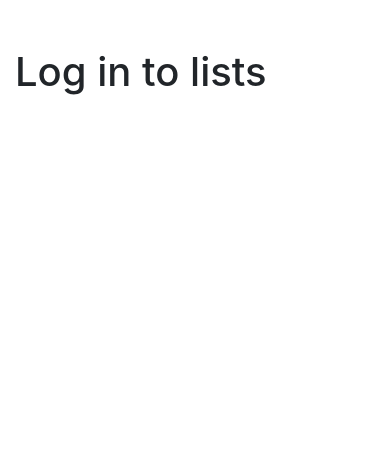
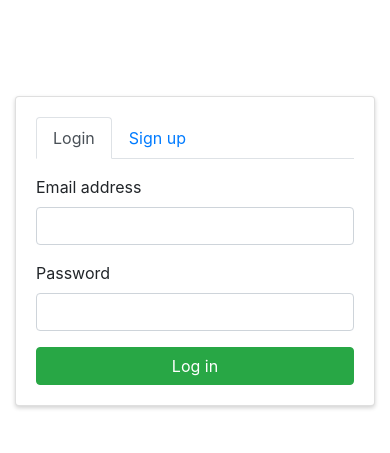
Before and after one commit to rrickgauer/lists, a Flask app: page /login in a window 390 px wide. Shown: the top 453 px of the page. Run offline with Flask 2, Linux system fonts and the light colour scheme; some libraries are stand-ins or nearby versions.

Commit message:
create forms

```diff
--- /dev/null
+++ b/src/front-end/lists/static/css/custom/style.css
@@ -0,0 +1,38 @@
+input[type=color],
+input[type=date],
+input[type=datetime],
+input[type=datetime-local],
+input[type=email],
+input[type=month],
+input[type=number],
+input[type=password],
+input[type=search],
+input[type=tel],
+input[type=text],
+input[type=time],
+input[type=url],
+input[type=week],
+select:focus,
+textarea {
+  font-size: 16px;
+}
+
+.my-shadow,
+.card {
+  box-shadow: 0px 2px 4px rgba(0, 0, 0, 0.18);
+}
+
+.card .card-header {
+  background-color: inherit;
+}
+
+@media screen and (max-width: 768px) {
+  .btn-stretch-sm {
+    width: 100%;
+  }
+}
+.card-form-sm {
+  max-width: 500px;
+}
+
+/*# sourceMappingURL=style.css.map */
--- /dev/null
+++ b/src/front-end/lists/static/css/custom/style.scss
@@ -0,0 +1,42 @@
+
+
+input[type=color],
+input[type=date],
+input[type=datetime],
+input[type=datetime-local],
+input[type=email],
+input[type=month],
+input[type=number],
+input[type=password],
+input[type=search],
+input[type=tel],
+input[type=text],
+input[type=time],
+input[type=url],
+input[type=week],
+select:focus,
+textarea {
+    font-size: 16px;
+}
+
+
+// card bg shadow
+.my-shadow,
+.card {
+    box-shadow: 0px 2px 4px rgba(0, 0, 0, 0.18);
+}
+
+.card .card-header {
+    background-color: inherit;
+}
+
+@media screen and (max-width: 768px) {
+    .btn-stretch-sm {
+        width: 100%;
+    }
+}
+
+
+.card-form-sm {
+    max-width: 500px;
+}
--- /dev/null
+++ b/src/front-end/lists/static/js/custom/login/index.js
@@ -0,0 +1,8 @@
+
+
+/**********************************************************
+Main logic
+**********************************************************/
+$(document).ready(function() {
+    //
+});
--- a/src/front-end/lists/templates/includes/footer.html
+++ b/src/front-end/lists/templates/includes/footer.html
@@ -1,8 +1,6 @@
 <!-- jquery -->
-<script src="https://code.jquery.com/jquery-3.5.1.slim.min.js" integrity="sha384-DfXdz2htPH0lsSSs5nCTpuj/zy4C+OGpamoFVy38MVBnE+IbbVYUew+OrCXaRkfj" crossorigin="anonymous"></script>
-
+<script src="https://ajax.googleapis.com/ajax/libs/jquery/3.5.1/jquery.min.js"></script>
 <!-- popper -->
-<script src="https://cdn.jsdelivr.net/npm/popper.js@1.16.1/dist/umd/popper.min.js" integrity="sha384-9/reFTGAW83EW2RDu2S0VKaIzap3H66lZH81PoYlFhbGU+6BZp6G7niu735Sk7lN" crossorigin="anonymous"></script>
-
+<script src="https://cdn.jsdelivr.net/npm/popper.js@1.16.0/dist/umd/popper.min.js" integrity="sha384-Q6E9RHvbIyZFJoft+2mJbHaEWldlvI9IOYy5n3zV9zzTtmI3UksdQRVvoxMfooAo" crossorigin="anonymous"></script>
 <!-- bootstrap -->
-<script src="https://cdn.jsdelivr.net/npm/bootstrap@4.5.3/dist/js/bootstrap.min.js" integrity="sha384-w1Q4orYjBQndcko6MimVbzY0tgp4pWB4lZ7lr30WKz0vr/aWKhXdBNmNb5D92v7s" crossorigin="anonymous"></script>
+<script src="https://stackpath.bootstrapcdn.com/bootstrap/4.5.0/js/bootstrap.min.js" integrity="sha384-OgVRvuATP1z7JjHLkuOU7Xw704+h835Lr+6QL9UvYjZE3Ipu6Tp75j7Bh/kR0JKI" crossorigin="anonymous"></script>
--- a/src/front-end/lists/templates/includes/header.html
+++ b/src/front-end/lists/templates/includes/header.html
@@ -4,3 +4,6 @@
 
 <!-- bootstrap css -->
 <link rel="stylesheet" href="https://cdn.jsdelivr.net/npm/bootstrap@4.5.3/dist/css/bootstrap.min.css" integrity="sha384-TX8t27EcRE3e/ihU7zmQxVncDAy5uIKz4rEkgIXeMed4M0jlfIDPvg6uqKI2xXr2" crossorigin="anonymous">
+
+<!-- custom css -->
+<link rel="stylesheet" href="/static/css/custom/style.css">
--- a/src/front-end/lists/templates/login/login.html
+++ b/src/front-end/lists/templates/login/login.html
@@ -1,16 +1,77 @@
 <!DOCTYPE html>
 <html lang="en">
+
 <head>
     {% include 'includes/header.html' %}
     <title>Log in</title>
 </head>
+
 <body>
+    <div class="container mt-5 py-5">
 
-    <div class="container">
-        <h1 class="my-5">Log in to lists</h1>
+        <div class="d-flex justify-content-center">
+            <div class="card card-body card-form-sm">
+                <ul class="nav nav-tabs mb-3" id="myTab" role="tablist">
+                    <li class="nav-item"><a class="nav-link active" data-toggle="tab" href="#tab-content-login">Login</a></li>
+                    <li class="nav-item"><a class="nav-link" data-toggle="tab" href="#tab-content-signup">Sign up</a></li>
+                </ul>
+
+                <div class="tab-content">
+                    <!-- login  -->
+                    <div class="tab-pane fade show active" id="tab-content-login">
+                        <form id="login-form">
+                            <!-- email -->
+                            <div class="form-group">
+                                <label for="login-form-input-email">Email address</label>
+                                <input type="email" class="form-control" id="login-form-input-email" required>
+                                <div class="invalid-feedback"></div>
+                            </div>
+
+                            <!-- password -->
+                            <div class="form-group">
+                                <label for="login-form-input-password">Password</label>
+                                <input type="password" class="form-control" id="login-form-input-password" required>
+                                <div class="invalid-feedback"></div>
+                            </div>
+
+                            <!-- submit button -->
+                            <button type="button" class="btn btn-success btn-block" id="login-form-btn-submit">Log in</button>
+                        </form>
+
+                    </div>
+
+                    <!-- create account -->
+                    <div class="tab-pane fade" id="tab-content-signup">
+                        <form id="signup-form">
+                            <!-- email -->
+                            <div class="form-group">
+                                <label for="signup-form-input-email">Email address</label>
+                                <input type="email" class="form-control" id="signup-form-input-email" required>
+                                <div class="invalid-feedback"></div>
+                            </div>
+
+                            <!-- password -->
+                            <div class="form-group">
+                                <label for="signup-form-input-password">Password</label>
+                                <input type="password" class="form-control" id="signup-form-input-password" required>
+                                <div class="invalid-feedback"></div>
+                            </div>
+
+                            <!-- submit button -->
+                            <button type="button" class="btn btn-success btn-block" id="signup-form-btn-submit">Create account</button>
+                        </form>
+                    </div>
+                </div>
+            </div>
+
+        </div>
     </div>
 
 
 
+    {% include 'includes/footer.html' %}
+    <script src="/static/js/custom/login/index.js"></script>
+
 </body>
+
 </html>
```
Also changed, not shown: 2 other files.
